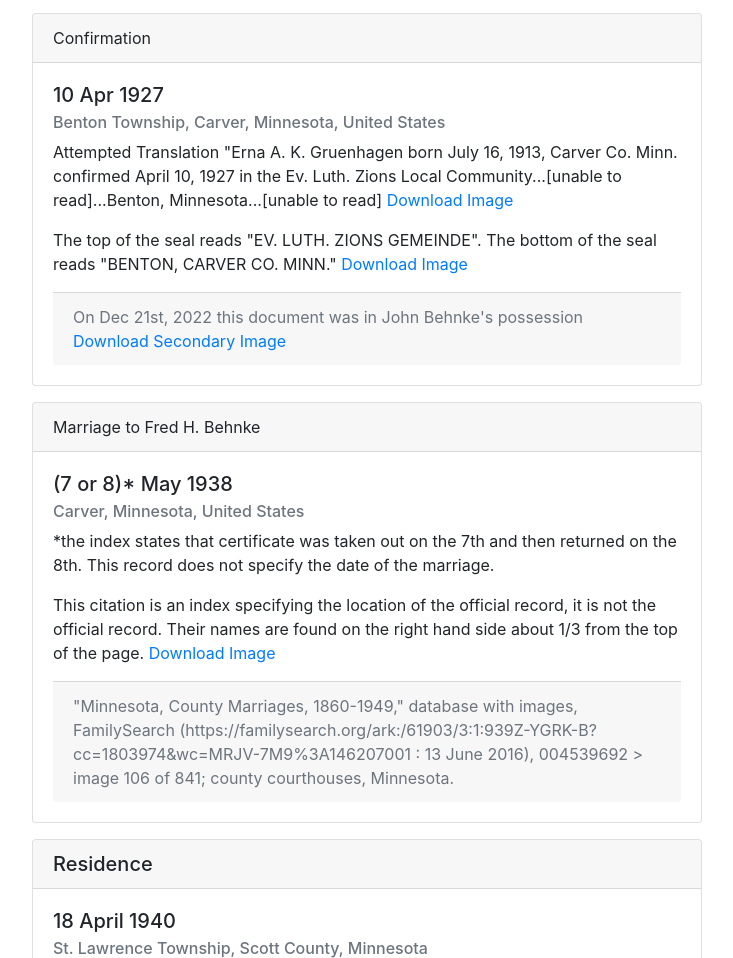
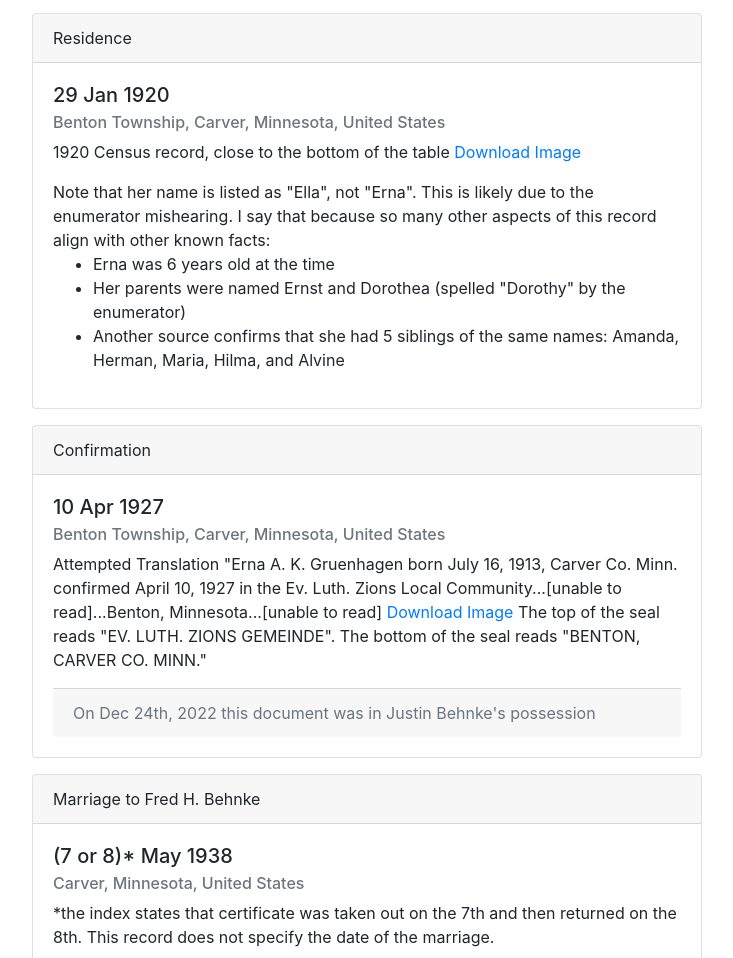
Before and after one commit to justinleebehnke/family, a plain HTML site: page index.html in a window 1280 px wide. Shown: the part 1256-2214 px from the top of the page, without its empty margins (273-1006 px from the left). Drawn offline with nearby package versions, Linux system fonts and the light colour scheme.

Commit message:
Add census and updated confirmation

```diff
--- a/index.html
+++ b/index.html
@@ -58,7 +58,42 @@
     </div>
 
     <div class="card">
-      <d class="card-header">Confirmation</d>
+      <div class="card-header">Residence</div>
+      <div class="card-body">
+        <h5 class="card-title">29 Jan 1920</h5>
+        <h6 class="card-subtitle mb-2 text-muted">
+          Benton Township, Carver, Minnesota, United States
+        </h6>
+        <p class="card-text">
+          1920 Census record, close to the bottom of the table
+          <a
+            class="card-link"
+            href="images/1920CensusErnstGruenhagen.jpg"
+            download
+            >Download Image</a
+          >
+        </p>
+        <div class="card-text">
+          Note that her name is listed as "Ella", not "Erna". This is likely due
+          to the enumerator mishearing. I say that because so many other aspects
+          of this record align with other known facts:
+          <ul>
+            <li>Erna was 6 years old at the time</li>
+            <li>
+              Her parents were named Ernst and Dorothea (spelled "Dorothy" by
+              the enumerator)
+            </li>
+            <li>
+              Another source confirms that she had 5 siblings of the same names:
+              Amanda, Herman, Maria, Hilma, and Alvine
+            </li>
+          </ul>
+        </div>
+      </div>
+    </div>
+
+    <div class="card">
+      <div class="card-header">Confirmation</div>
       <div class="card-body">
         <h5 class="card-title">10 Apr 1927</h5>
         <h6 class="card-subtitle mb-2 text-muted">
@@ -68,28 +103,19 @@
           Attempted Translation "Erna A. K. Gruenhagen born July 16, 1913,
           Carver Co. Minn. confirmed April 10, 1927 in the Ev. Luth. Zions Local
           Community...[unable to read]...Benton, Minnesota...[unable to read]
+
           <a
             class="card-link"
-            href="images/ErnaGruenhagen-confirmation.jpg"
+            href="images/ErnaGruenhagenConfirmation.pdf"
             download
             >Download Image</a
           >
-        </p>
-        <p class="card-text">
+
           The top of the seal reads "EV. LUTH. ZIONS GEMEINDE". The bottom of
           the seal reads "BENTON, CARVER CO. MINN."
-          <a
-            class="card-link"
-            href="images/ErnaConfirmationDocumentSeal.jpg"
-            download
-            >Download Image</a
-          >
         </p>
         <div class="card-footer text-muted">
-          On Dec 21st, 2022 this document was in John Behnke's possession
-          <a href="images/ErnaGruenhagen-confirmation-rolled-up.jpg" download
-            >Download Secondary Image</a
-          >
+          On Dec 24th, 2022 this document was in Justin Behnke's possession
         </div>
       </div>
     </div>
```
Also changed, not shown: images/ErnaGruenhagen-confirmation-rolled-up.jpg (deleted), images/ErnaGruenhagen-confirmation.jpg (deleted), notes.txt (added), 2 other files.
